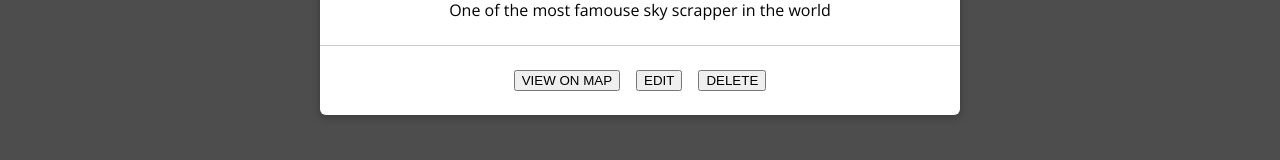
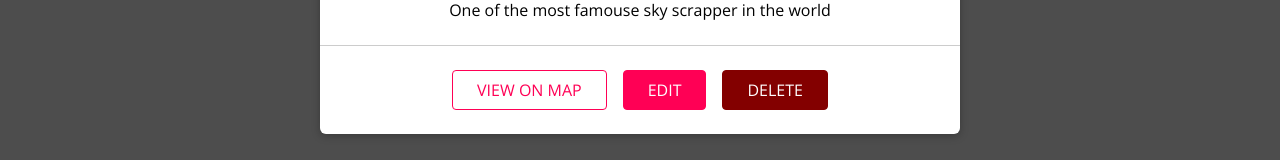
Before and after one commit to dwidharmas/mern-fe, a React (Create React App) app: page /u1/places in a window 1280 px wide. Shown: the part 491-651 px from the top of the page. Built offline with nearby package versions, Linux system fonts and the light colour scheme.

Commit message:
day2-ch55

```diff
--- a/src/places/components/PlaceItem.tsx
+++ b/src/places/components/PlaceItem.tsx
@@ -2,6 +2,7 @@
 import { PlaceItemProps } from "../interfaces/places.interface"
 
 import Card from "../../shared/components/UIElement/Card/Card.tsx"
+import Button from "../../shared/components/FormElements/Button/Button.tsx"
 
 import "./PlaceItem.css"
 
@@ -18,9 +19,9 @@
           <p>{props.description}</p>
         </div>
         <div className="place-item__actions">
-          <button>VIEW ON MAP</button>
-          <button>EDIT</button>
-          <button>DELETE</button>
+          <Button inverse>VIEW ON MAP</Button>
+          <Button to={`/places/${props.id}`}>EDIT</Button>
+          <Button danger>DELETE</Button>
 
         </div>
       </Card>
--- /dev/null
+++ b/src/shared/components/FormElements/Button/Button.css
@@ -0,0 +1,61 @@
+.button {
+  font: inherit;
+  padding: 0.5rem 1.5rem;
+  border: 1px solid #ff0055;
+  border-radius: 4px;
+  background: #ff0055;
+  color: white;
+  cursor: pointer;
+  margin-right: 1rem;
+  text-decoration: none;
+  display: inline-block;
+}
+
+.button:focus {
+  outline: none;
+}
+
+.button:hover,
+.button:active {
+  background: #ff4382;
+  border-color: #ff4382;
+}
+
+.button--inverse {
+  background: transparent;
+  color: #ff0055;
+}
+
+.button--inverse:hover,
+.button--inverse:active {
+  color: white;
+  background: #ff0055;
+}
+
+.button--danger {
+  background: #830000;
+  border-color: #830000;
+}
+
+.button--danger:hover,
+.button--danger:active {
+  background: #f34343;
+  border-color: #f34343;
+}
+
+.button:disabled,
+.button:hover:disabled,
+.button:active:disabled {
+  background: #ccc;
+  color: #979797;
+  border-color: #ccc;
+  cursor: not-allowed;
+}
+
+.button--small {
+  font-size: 0.8rem;
+}
+
+.button--big {
+  font-size: 1.5rem;
+}
--- /dev/null
+++ b/src/shared/components/FormElements/Button/Button.tsx
@@ -0,0 +1,43 @@
+import React from 'react';
+import { Link } from 'react-router-dom';
+
+import './Button.css';
+import { ButtonProps } from './button.interface';
+
+const Button = (props: ButtonProps) => {
+  if (props.href) {
+    return (
+      <a
+        className={`button button--${props.size || 'default'} ${props.inverse &&
+          'button--inverse'} ${props.danger && 'button--danger'}`}
+        href={props.href}
+      >
+        {props.children}
+      </a>
+    );
+  }
+  if (props.to) {
+    return (
+      <Link
+        to={props.to}
+        className={`button button--${props.size || 'default'} ${props.inverse &&
+          'button--inverse'} ${props.danger && 'button--danger'}`}
+      >
+        {props.children}
+      </Link>
+    );
+  }
+  return (
+    <button
+      className={`button button--${props.size || 'default'} ${props.inverse &&
+        'button--inverse'} ${props.danger && 'button--danger'}`}
+      type={props.type}
+      onClick={props.onClick}
+      disabled={props.disabled}
+    >
+      {props.children}
+    </button>
+  );
+};
+
+export default Button;
--- a/src/shared/interfaces/global.interface.ts
+++ b/src/shared/interfaces/global.interface.ts
@@ -1,3 +1,5 @@
+import React from 'react';
+
 export interface ComponentProps {
   children?: React.ReactNode
 }
```
Also changed, not shown: src/shared/components/FormElements/Button/button.interface.ts (added, +13 -0 lines).
